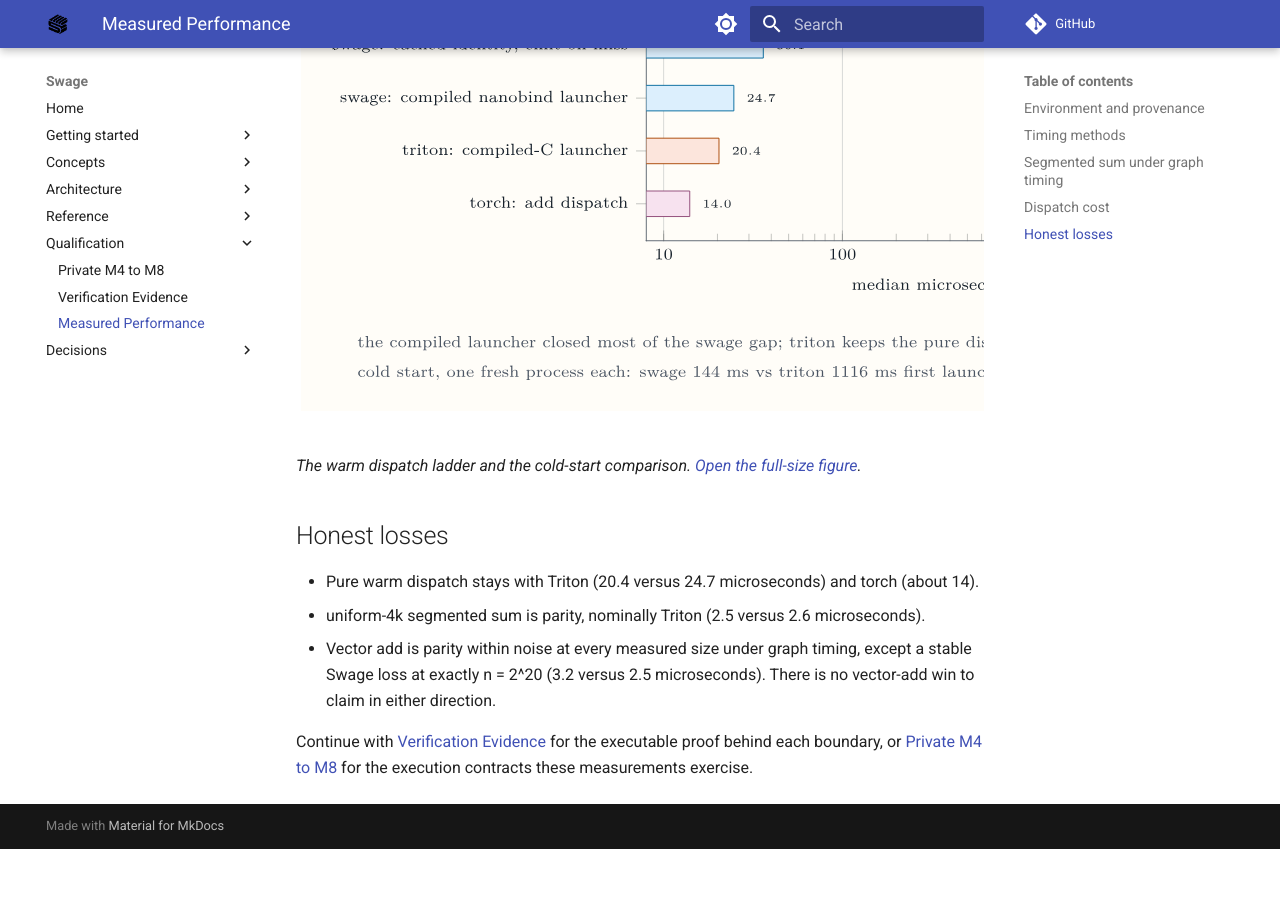
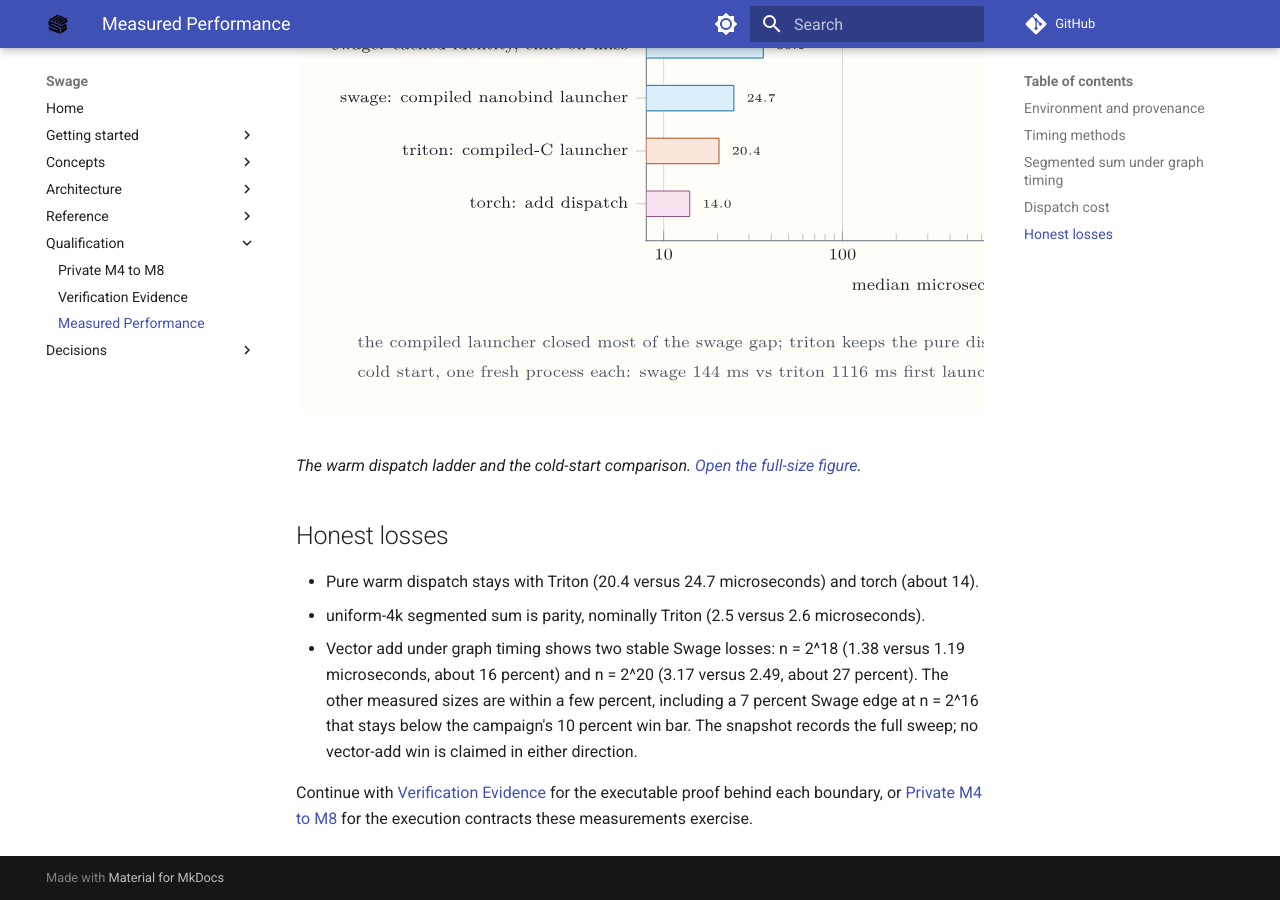
Before and after one commit to abhiksark/swage, an MkDocs documentation site: the page built from docs/qualification/performance.md, in a window 1280 px wide and 900 px high, scrolled down 3195 px. Built offline with MkDocs 1.6.1 and Material for MkDocs 9.7.7, drawn with Linux system fonts in a browser that asks for light colours; comment, search, counter and statistics services are not loaded; before the commit the page ends 4044 px from its top, so only the background shows below that.

Commit message:
docs: source the vector-add sweep and document reqntid
Commit the vector-add graph-replay sweep into the snapshot and state
what it shows: stable Swage losses at n = 2^18 and n = 2^20, parity
within a few percent elsewhere. The previous prose claimed only the
n = 2^20 loss and had no backing artifact. Also document the
.reqntid launch-width contract on the runtime page and finish the
512-thread true-up in compiler-tools.md.

```diff
--- a/docs/qualification/performance.md
+++ b/docs/qualification/performance.md
@@ -82,10 +82,12 @@
   and torch (about 14).
 - uniform-4k segmented sum is parity, nominally Triton (2.5 versus
   2.6 microseconds).
-- Vector add is parity within noise at every measured size under graph
-  timing, except a stable Swage loss at exactly n = 2^20 (3.2 versus
-  2.5 microseconds). There is no vector-add win to claim in either
-  direction.
+- Vector add under graph timing shows two stable Swage losses: n = 2^18
+  (1.38 versus 1.19 microseconds, about 16 percent) and n = 2^20 (3.17
+  versus 2.49, about 27 percent). The other measured sizes are within a
+  few percent, including a 7 percent Swage edge at n = 2^16 that stays
+  below the campaign's 10 percent win bar. The snapshot records the
+  full sweep; no vector-add win is claimed in either direction.
 
 Continue with [Verification Evidence](evidence.md) for the executable
 proof behind each boundary, or [Private M4 to M8](private-m4-m8.md) for
```
Also changed, not shown: docs/reference/compiler-tools.md (+1 -1 lines), 1 other file.
